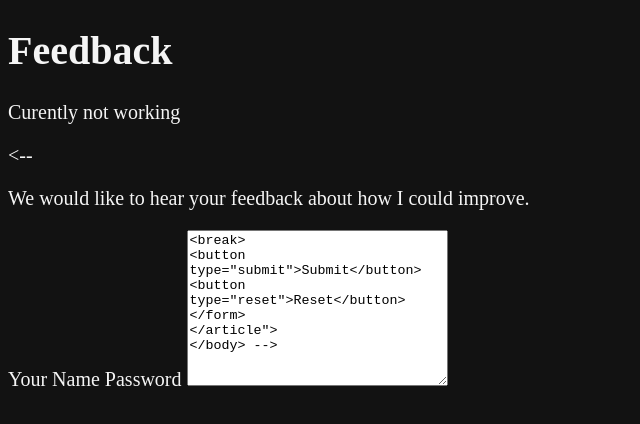
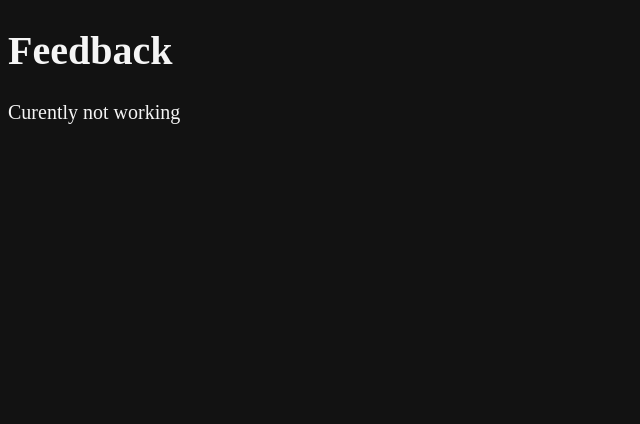
Before and after one commit to Voiqee/Voiqee.github.io, a plain HTML site: page page5.html in a window 1280 px wide. Shown: the whole page, without its empty margins (0-640 px from the left). Drawn offline with Linux system fonts and the light colour scheme.

Commit message:
Update page5.html
not working

```diff
--- a/page5.html
+++ b/page5.html
@@ -10,21 +10,3 @@
 <body>
 <h1>Feedback</h1>
 <p>Curently not working</p>
-<--<p>We would like to hear your feedback about how I could improve.</p>
-
-<article id="feedback">
-<form action="" method="get">
-
-<laber for="name">Your Name</label>
-<imput type="text" name="name" id="names" required autofocus placeholder="Your Name">
-<break>
-<label for="password">Password</label>
-<imput tupe="password" name="password" id="password" required placeholder="passWord123$">
-
-<textarea name="message" cols="30" rows="10" placeholder="Your Feedback"</textarea>
-<break>
-<button type="submit">Submit</button>
-<button type="reset">Reset</button>
-</form>
-</article">
-</body> -->
```
